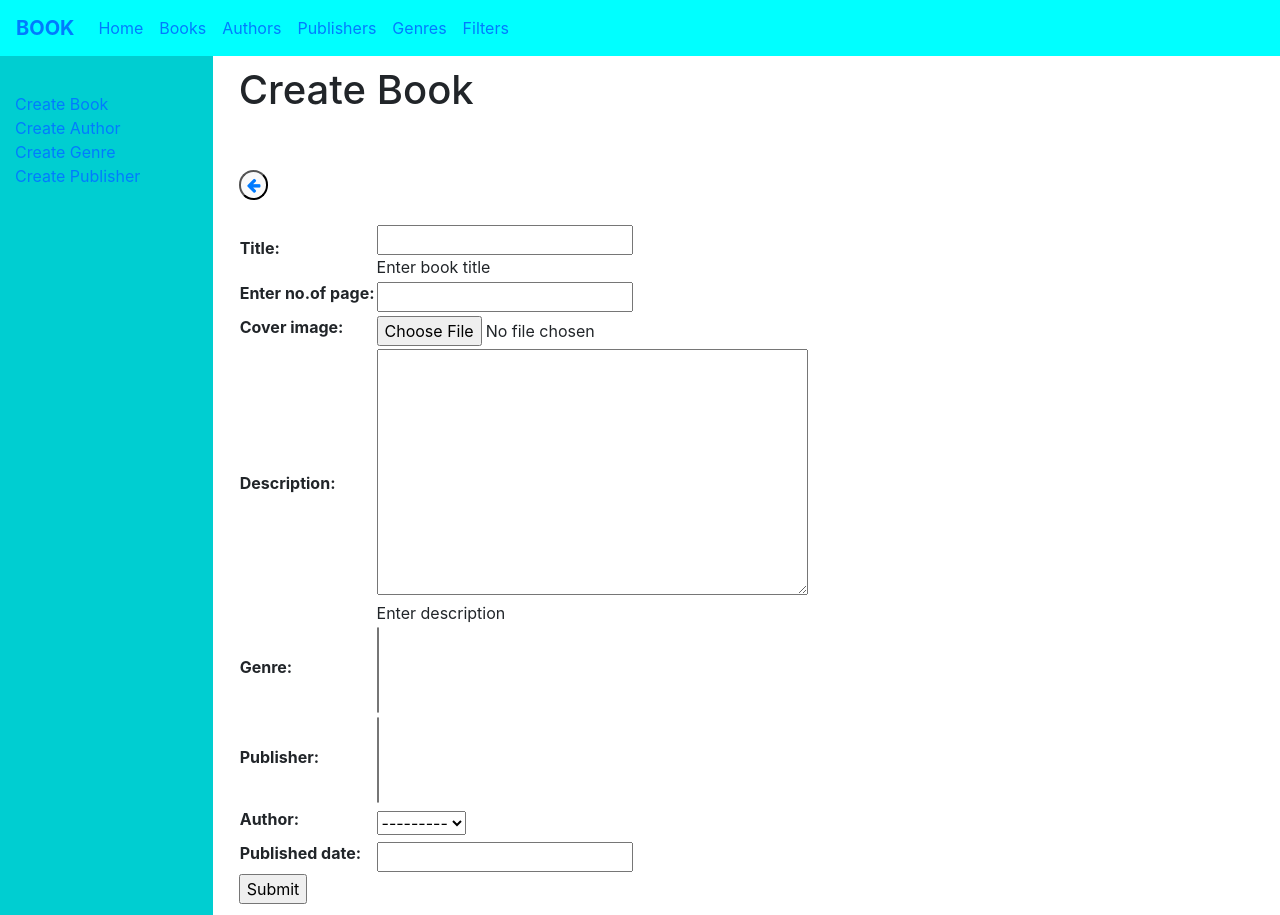
After one commit to Mithilesh-M/django-bookapp, a Django app: page /bookapp/book/create/ in a window 1280 px wide. The commit adds this page. Run offline with Django 3.2, Linux system fonts and the light colour scheme; data that the repository does not hold is empty; some libraries are stand-ins or nearby versions.

Commit message:
Add Create book view in book app
Add this to create book form

```diff
--- a/bookapp/templates/base_generic.html
+++ b/bookapp/templates/base_generic.html
@@ -48,7 +48,7 @@
     <div class="row" >
       <div class="col-sm-2 pt-3" style="background-color:darkturquoise;">
         <ul class="sidebar-nav" style="list-style-type: none;" >
-          <li><a class= "" href="">Create Book</a></li>
+          <li><a class= "" href="{% url 'book-create' %}">Create Book</a></li>
           <li><a class= "" href="">Create Author</a></li>
             <li><a class= "" href="">Create Genre</a></li>
             <li><a class= "" href="">Create Publisher</a></li>
--- /dev/null
+++ b/bookapp/templates/bookapp/book_form.html
@@ -0,0 +1,24 @@
+{% extends "base_generic.html" %}
+
+{% block content %}
+
+    <div style="margin: 1%">
+        <h1>Create Book</h1>
+        <br><br>
+        <button style="border-radius: 50%;border-color: black;" disabled>
+            <a href="{% url 'index' %}">
+            <i class="fa fa-arrow-left" onmouseover = "this.style.color = 'black'" onmouseout = "this.style.color = 'blue'" ></i>
+            </a>
+        </button>
+        <br><br>
+      <form action="" method="post">
+        {% csrf_token %}
+        <table>
+        {{ form.as_table }}
+        </table>
+        <input type="submit" value="Submit">
+      </form>
+    </div>
+
+
+{% endblock %}
--- a/bookapp/templates/bookapp/book_list.html
+++ b/bookapp/templates/bookapp/book_list.html
@@ -8,7 +8,7 @@
             </a>
         </button>
         <button style="border-color: black;" disabled>
-            <a onmouseover = "this.style.color = 'black'" onmouseout = "this.style.color = 'blue'" href="" style="text-decoration: none;">Create Book
+            <a onmouseover = "this.style.color = 'black'" onmouseout = "this.style.color = 'blue'" href="{% url 'book-create' %}" style="text-decoration: none;">Create Book
             </a>
         </button>
         <br><br>
--- a/bookapp/urls.py
+++ b/bookapp/urls.py
@@ -4,4 +4,5 @@ from . import views
 urlpatterns = [
     path('', views.index, name='index'),
     path('book/',views.Booklistview.as_view(), name='book-list'),
+    path('book/create/',views.Bookcreateview.as_view(), name='book-create'),
 ]
--- a/bookapp/views.py
+++ b/bookapp/views.py
@@ -1,6 +1,7 @@
 from django.shortcuts import render
 from .models import Book, Genre, Publisher, Author
 from django.views import generic
+from django.urls import reverse_lazy
 
 def index(request):
     context = {
@@ -14,3 +15,8 @@ def index(request):
 
 class Booklistview(generic.ListView):
     model = Book
+
+class Bookcreateview(generic.CreateView):
+    model = Book
+    fields = ['title','no_of_page','cover_image','description','genre','publisher','author','published_date']
+    success_url = reverse_lazy('book-list')
```
